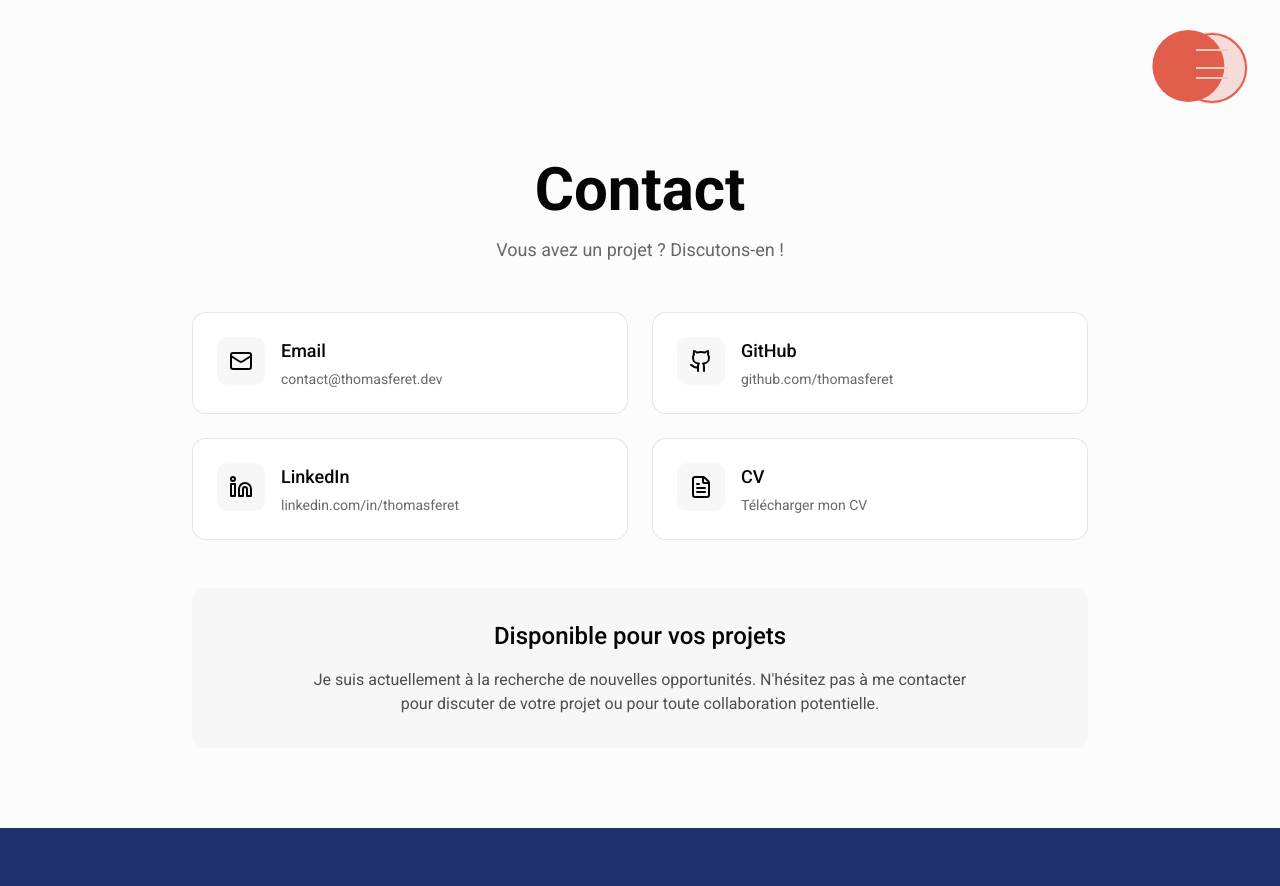
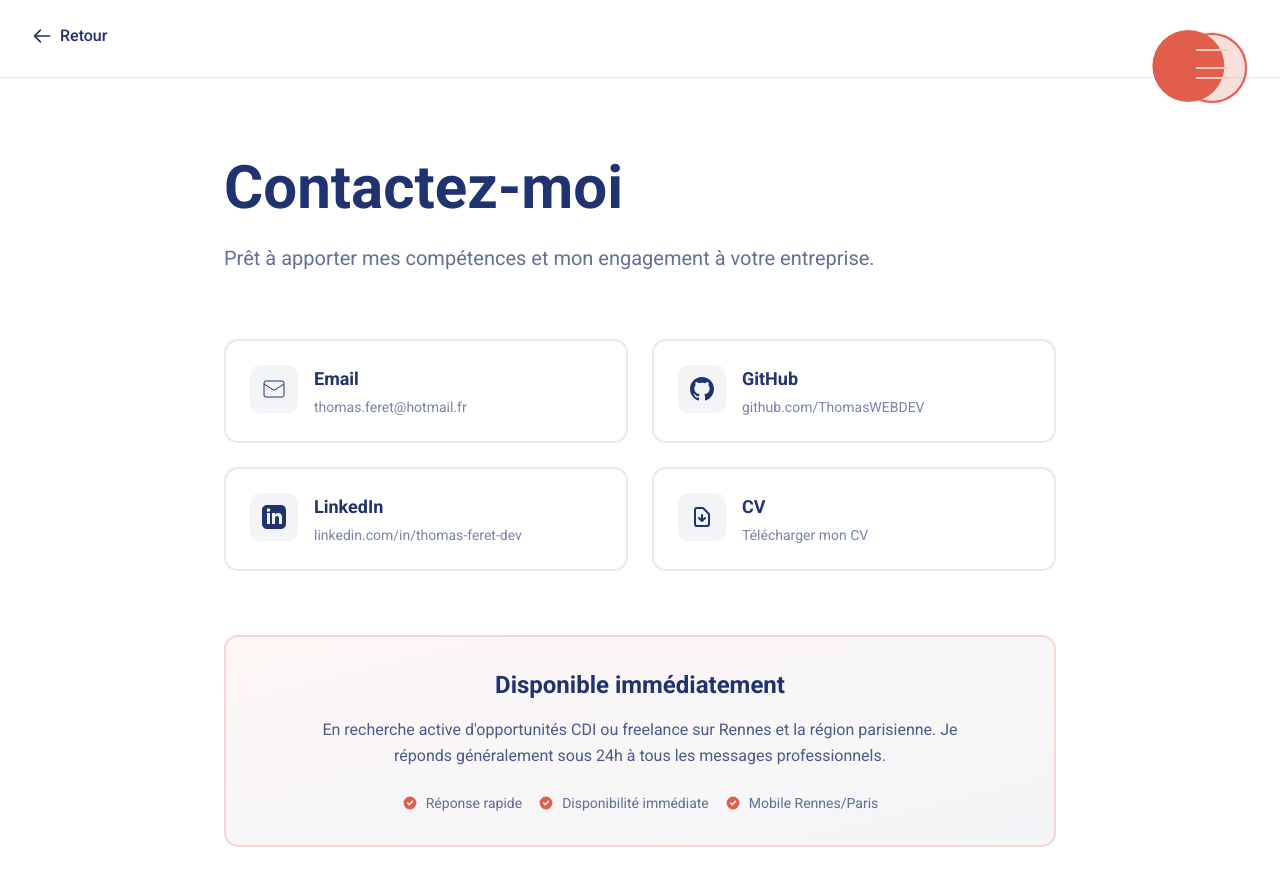
Before and after one commit to ThomasWEBDEV/portfolio-thomas-feret, a Next.js app: page /contact in a window 1280 px wide. Shown: the top 886 px of the page. Before the commit the page ends 828 px from the top, so only its background shows below. Built offline with nearby package versions, Linux system fonts and the light colour scheme; a web font is replaced by a local one.

Commit message:
feat: refonte page contact avec liens et CV
- Liens email, GitHub, LinkedIn mis à jour
- Bouton téléchargement CV fonctionnel
- Section disponibilité immédiate
- Design cohérent avec autres pages
- Icons interactifs avec hover states

```diff
--- a/app/contact/page.tsx
+++ b/app/contact/page.tsx
@@ -1,100 +1,155 @@
 "use client";
+import Link from "next/link";
 import { motion } from "framer-motion";
-import { Mail, Github, Linkedin, FileText } from "lucide-react";
 
 export default function ContactPage() {
   const contactLinks = [
     {
       name: "Email",
-      href: "mailto:contact@thomasferet.dev",
-      icon: Mail,
-      description: "contact@thomasferet.dev"
+      href: "mailto:thomas.feret@hotmail.fr",
+      icon: "mail",
+      description: "thomas.feret@hotmail.fr"
     },
     {
       name: "GitHub",
-      href: "https://github.com/thomasferet",
-      icon: Github,
-      description: "github.com/thomasferet"
+      href: "https://github.com/ThomasWEBDEV",
+      icon: "github",
+      description: "github.com/ThomasWEBDEV"
     },
     {
       name: "LinkedIn",
-      href: "https://linkedin.com/in/thomasferet",
-      icon: Linkedin,
-      description: "linkedin.com/in/thomasferet"
+      href: "https://www.linkedin.com/in/thomas-feret-dev",
+      icon: "linkedin",
+      description: "linkedin.com/in/thomas-feret-dev"
     },
     {
       name: "CV",
-      href: "/cv-thomas-feret.pdf",
-      icon: FileText,
-      description: "Télécharger mon CV"
+      href: "/cv/CV-Thomas-Feret.pdf",
+      icon: "cv",
+      description: "Télécharger mon CV",
+      download: true
     }
   ];
 
   return (
-    <main className="min-h-screen bg-[#fcfcfc] pt-20">
-      <section className="py-20 px-8">
+    <div className="min-h-screen bg-white">
+      <header className="bg-white border-b border-[#203270]/10">
+        <div className="max-w-7xl mx-auto px-8 py-6">
+          <Link
+            href="/"
+            className="inline-flex items-center gap-2 text-[#203270] hover:text-[#e15e4c] transition-colors font-roboto"
+          >
+            <svg className="w-5 h-5" fill="none" stroke="currentColor" viewBox="0 0 24 24">
+              <path strokeLinecap="round" strokeLinejoin="round" strokeWidth={2} d="M10 19l-7-7m0 0l7-7m-7 7h18" />
+            </svg>
+            <span className="font-medium">Retour</span>
+          </Link>
+        </div>
+      </header>
+
+      <section className="max-w-4xl mx-auto px-8 pt-20 pb-16">
         <motion.div
           initial={{ opacity: 0, y: 20 }}
           animate={{ opacity: 1, y: 0 }}
           transition={{ duration: 0.8 }}
-          className="max-w-4xl mx-auto"
         >
-          <h1 className="text-5xl md:text-6xl font-bold text-center mb-4 text-[#050505]">
-            Contact
+          <h1 className="text-5xl md:text-6xl font-bold text-[#203270] mb-6 font-roboto">
+            Contactez-moi
           </h1>
-          <p className="text-center text-[#050505]/60 mb-12 text-lg">
-            Vous avez un projet ? Discutons-en !
+          <p className="text-[#203270]/70 text-xl font-roboto leading-relaxed">
+            Prêt à apporter mes compétences et mon engagement à votre entreprise.
           </p>
+        </motion.div>
+      </section>
 
+      <section className="max-w-4xl mx-auto px-8 pb-16">
         <div className="grid md:grid-cols-2 gap-6">
-            {contactLinks.map((link, index) => {
-              const Icon = link.icon;
-              return (
+          {contactLinks.map((link, index) => (
             <motion.a
               key={link.name}
               href={link.href}
-                  target={link.name !== "CV" ? "_blank" : undefined}
-                  rel={link.name !== "CV" ? "noopener noreferrer" : undefined}
+              target={link.download ? undefined : "_blank"}
+              rel={link.download ? undefined : "noopener noreferrer"}
+              download={link.download}
               initial={{ opacity: 0, y: 20 }}
               animate={{ opacity: 1, y: 0 }}
               transition={{ duration: 0.5, delay: index * 0.1 }}
-                  className="bg-white border border-[#050505]/10 rounded-xl p-6 hover:border-[#050505]/20 hover:shadow-lg transition-all group"
+              className="group bg-white border-2 border-[#203270]/10 rounded-xl p-6 hover:border-[#e15e4c]/50 hover:shadow-xl transition-all"
             >
               <div className="flex items-start gap-4">
-                    <div className="p-3 bg-[#f7f7f7] rounded-lg group-hover:bg-[#050505] transition-colors">
-                      <Icon className="w-6 h-6 text-[#050505] group-hover:text-[#fcfcfc]" />
+                <div className="p-3 bg-[#203270]/5 rounded-lg group-hover:bg-[#e15e4c] transition-colors">
+                  {link.icon === "mail" && (
+                    <svg className="w-6 h-6 text-[#203270] group-hover:text-white transition-colors" fill="none" stroke="currentColor" viewBox="0 0 24 24">
+                      <rect width="20" height="16" x="2" y="4" rx="2"/>
+                      <path d="m22 7-8.97 5.7a1.94 1.94 0 0 1-2.06 0L2 7"/>
+                    </svg>
+                  )}
+                  {link.icon === "github" && (
+                    <svg className="w-6 h-6 text-[#203270] group-hover:text-white transition-colors" fill="currentColor" viewBox="0 0 24 24">
+                      <path d="M12 0c-6.626 0-12 5.373-12 12 0 5.302 3.438 9.8 8.207 11.387.599.111.793-.261.793-.577v-2.234c-3.338.726-4.033-1.416-4.033-1.416-.546-1.387-1.333-1.756-1.333-1.756-1.089-.745.083-.729.083-.729 1.205.084 1.839 1.237 1.839 1.237 1.07 1.834 2.807 1.304 3.492.997.107-.775.418-1.305.762-1.604-2.665-.305-5.467-1.334-5.467-5.931 0-1.311.469-2.381 1.236-3.221-.124-.303-.535-1.524.117-3.176 0 0 1.008-.322 3.301 1.23.957-.266 1.983-.399 3.003-.404 1.02.005 2.047.138 3.006.404 2.291-1.552 3.297-1.23 3.297-1.23.653 1.653.242 2.874.118 3.176.77.84 1.235 1.911 1.235 3.221 0 4.609-2.807 5.624-5.479 5.921.43.372.823 1.102.823 2.222v3.293c0 .319.192.694.801.576 4.765-1.589 8.199-6.086 8.199-11.386 0-6.627-5.373-12-12-12z"/>
+                    </svg>
+                  )}
+                  {link.icon === "linkedin" && (
+                    <svg className="w-6 h-6 text-[#203270] group-hover:text-white transition-colors" fill="currentColor" viewBox="0 0 24 24">
+                      <path d="M19 0h-14c-2.761 0-5 2.239-5 5v14c0 2.761 2.239 5 5 5h14c2.762 0 5-2.239 5-5v-14c0-2.761-2.238-5-5-5zm-11 19h-3v-11h3v11zm-1.5-12.268c-.966 0-1.75-.79-1.75-1.764s.784-1.764 1.75-1.764 1.75.79 1.75 1.764-.783 1.764-1.75 1.764zm13.5 12.268h-3v-5.604c0-3.368-4-3.113-4 0v5.604h-3v-11h3v1.765c1.396-2.586 7-2.777 7 2.476v6.759z"/>
+                    </svg>
+                  )}
+                  {link.icon === "cv" && (
+                    <svg className="w-6 h-6 text-[#203270] group-hover:text-white transition-colors" fill="none" stroke="currentColor" viewBox="0 0 24 24">
+                      <path strokeLinecap="round" strokeLinejoin="round" strokeWidth={2} d="M12 10v6m0 0l-3-3m3 3l3-3m2 8H7a2 2 0 01-2-2V5a2 2 0 012-2h5.586a1 1 0 01.707.293l5.414 5.414a1 1 0 01.293.707V19a2 2 0 01-2 2z" />
+                    </svg>
+                  )}
                 </div>
                 <div className="flex-1">
-                      <h3 className="text-lg font-medium text-[#050505] mb-1">
+                  <h3 className="text-lg font-semibold text-[#203270] mb-1 group-hover:text-[#e15e4c] transition-colors font-roboto">
                     {link.name}
                   </h3>
-                      <p className="text-sm text-[#050505]/60">
+                  <p className="text-sm text-[#203270]/60 font-roboto">
                     {link.description}
                   </p>
                 </div>
               </div>
             </motion.a>
-              );
-            })}
+          ))}
         </div>
+      </section>
 
+      <section className="max-w-4xl mx-auto px-8 pb-32">
         <motion.div
           initial={{ opacity: 0 }}
           animate={{ opacity: 1 }}
           transition={{ duration: 0.8, delay: 0.5 }}
-            className="mt-12 text-center bg-[#f7f7f7] rounded-xl p-8"
+          className="bg-gradient-to-br from-[#e15e4c]/5 to-[#203270]/5 border-2 border-[#e15e4c]/20 rounded-xl p-8 text-center"
         >
-            <h2 className="text-2xl font-medium mb-4 text-[#050505]">
-              Disponible pour vos projets
+          <h2 className="text-2xl font-bold text-[#203270] mb-4 font-roboto">
+            Disponible immédiatement
           </h2>
-            <p className="text-[#050505]/70 max-w-2xl mx-auto">
-              Je suis actuellement à la recherche de nouvelles opportunités.
-              N'hésitez pas à me contacter pour discuter de votre projet ou
-              pour toute collaboration potentielle.
+          <p className="text-[#203270]/80 font-roboto leading-relaxed max-w-2xl mx-auto mb-6">
+            En recherche active d'opportunités CDI ou freelance sur Rennes et la région parisienne.
+            Je réponds généralement sous 24h à tous les messages professionnels.
           </p>
-          </motion.div>
+          <div className="flex flex-wrap justify-center gap-4 text-sm text-[#203270]/70 font-roboto">
+            <span className="flex items-center gap-2">
+              <svg className="w-4 h-4 text-[#e15e4c]" fill="currentColor" viewBox="0 0 20 20">
+                <path fillRule="evenodd" d="M10 18a8 8 0 100-16 8 8 0 000 16zm3.707-9.293a1 1 0 00-1.414-1.414L9 10.586 7.707 9.293a1 1 0 00-1.414 1.414l2 2a1 1 0 001.414 0l4-4z" clipRule="evenodd" />
+              </svg>
+              Réponse rapide
+            </span>
+            <span className="flex items-center gap-2">
+              <svg className="w-4 h-4 text-[#e15e4c]" fill="currentColor" viewBox="0 0 20 20">
+                <path fillRule="evenodd" d="M10 18a8 8 0 100-16 8 8 0 000 16zm3.707-9.293a1 1 0 00-1.414-1.414L9 10.586 7.707 9.293a1 1 0 00-1.414 1.414l2 2a1 1 0 001.414 0l4-4z" clipRule="evenodd" />
+              </svg>
+              Disponibilité immédiate
+            </span>
+            <span className="flex items-center gap-2">
+              <svg className="w-4 h-4 text-[#e15e4c]" fill="currentColor" viewBox="0 0 20 20">
+                <path fillRule="evenodd" d="M10 18a8 8 0 100-16 8 8 0 000 16zm3.707-9.293a1 1 0 00-1.414-1.414L9 10.586 7.707 9.293a1 1 0 00-1.414 1.414l2 2a1 1 0 001.414 0l4-4z" clipRule="evenodd" />
+              </svg>
+              Mobile Rennes/Paris
+            </span>
+          </div>
         </motion.div>
       </section>
-    </main>
+    </div>
   );
 }
```
Lines whose indentation alone changed are shown as unchanged.
